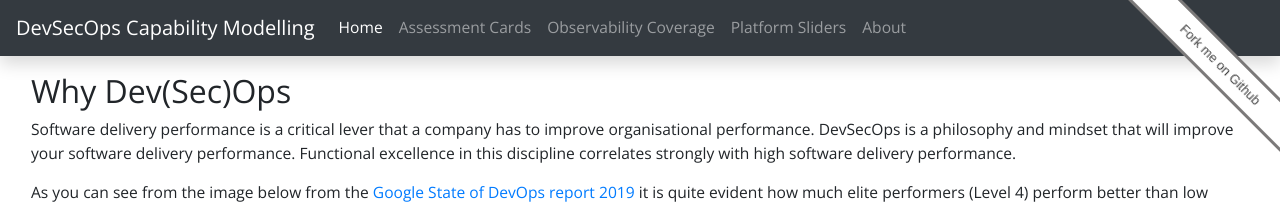
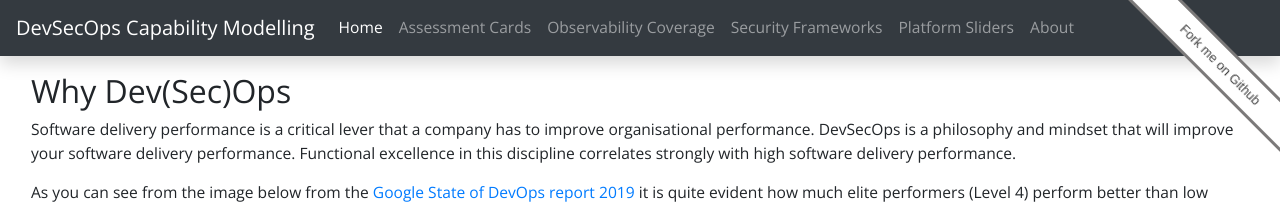
Before and after one commit to jujhars13/DevSecOps-capability-model, a Jekyll site: the page built from about.md, in a window 1280 px wide. Shown: the top 204 px of the page. Built offline with Jekyll 4.4.1, drawn with Linux system fonts in a browser that asks for light colours.

Commit message:
adds dropdown to switch between frameworks

```diff
--- a/_layouts/default.html
+++ b/_layouts/default.html
@@ -67,6 +67,9 @@
             <a class="nav-link" href="/observability-coverage">Observability Coverage</a>
           </li>
           <li class="nav-item">
+            <a class="nav-link" href="https://security-frameworks.jujhar.com//">Security Frameworks</a>
+          </li>
+          <li class="nav-item">
             <a class="nav-link" href="https://platform-sliders.devsikhops.com/">Platform Sliders</a>
           </li>
           <li class="nav-item">
```
